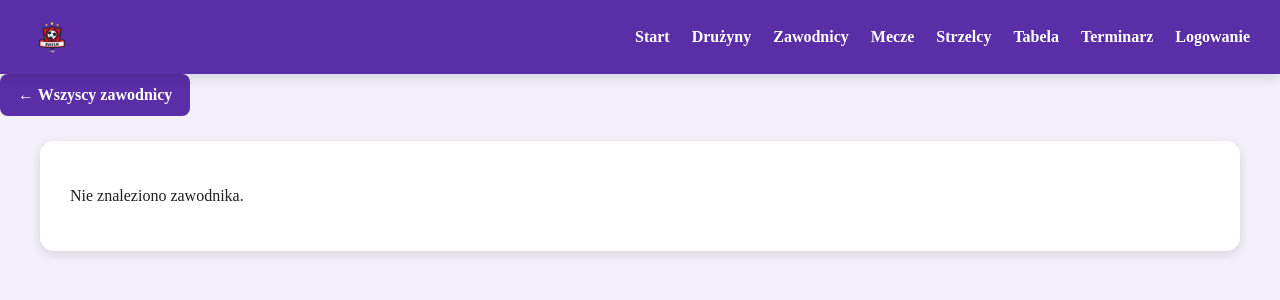
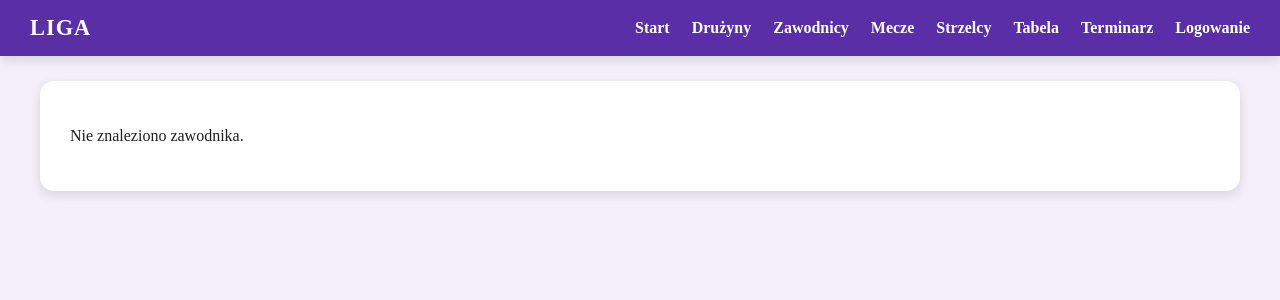
Before and after one commit to KatarzynaAdamskaDev/cloud-application, a Flask app: page /zawodnik/1 in a window 1280 px wide. Shown: the top 300 px of the page. Run offline with Flask 3, Linux system fonts and the light colour scheme.

Commit message:
Update zawodnik.html

```diff
--- a/templates/zawodnik.html
+++ b/templates/zawodnik.html
@@ -5,19 +5,12 @@
     <title>Profil zawodnika – System Liga</title>
     <link rel="stylesheet" href="{{ url_for('static', filename='style.css') }}">
 </head>
-<script>
-  const links = document.querySelectorAll('.nav-right a');
-  links.forEach(link => {
-    if (link.href === window.location.href) {
-      link.classList.add('active');
-    }
-  });
-</script>
+
 <body>
 
 <nav class="nav-main">
     <div class="nav-left">
-        <img src="{{ url_for('static', filename='logo.png') }}" alt="System Liga" class="nav-logo">
+        <span class="logo">LIGA</span>
     </div>
 
     <div class="nav-right">
@@ -46,7 +39,6 @@
         {% endif %}
     </div>
 </nav>
-<a class="btn" href="{{ url_for('zawodnicy_list') }}">← Wszyscy zawodnicy</a>
 
 <div class="container">
 
```
